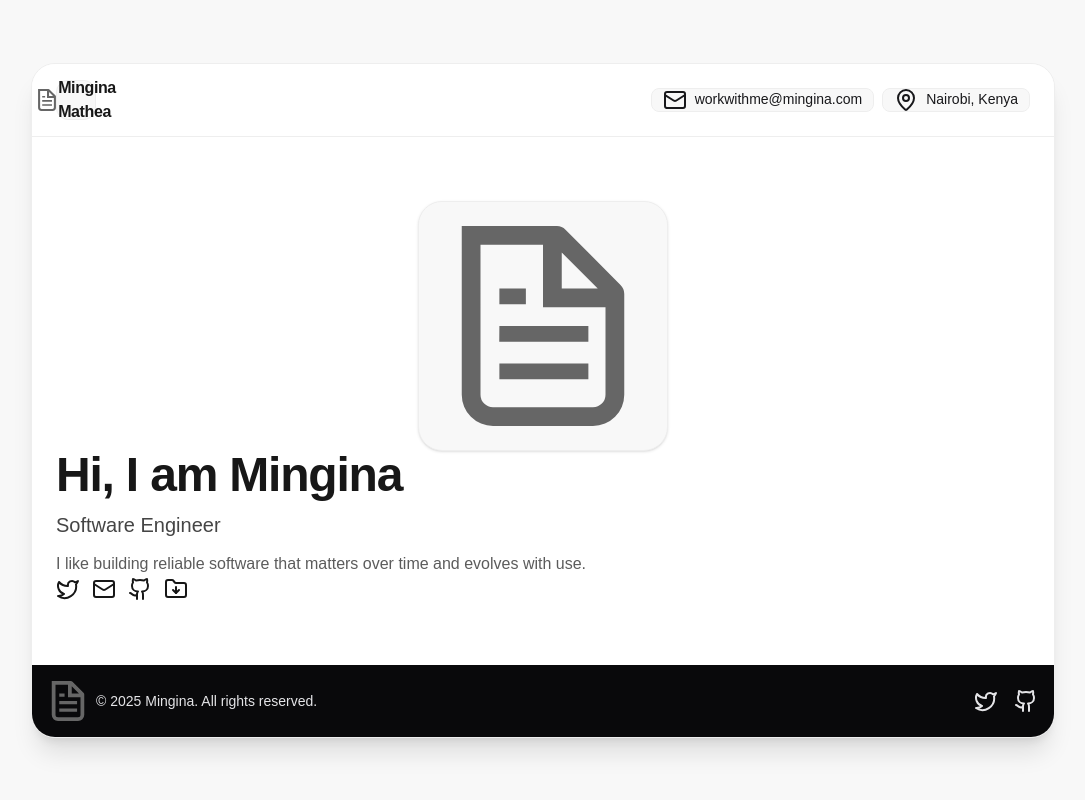
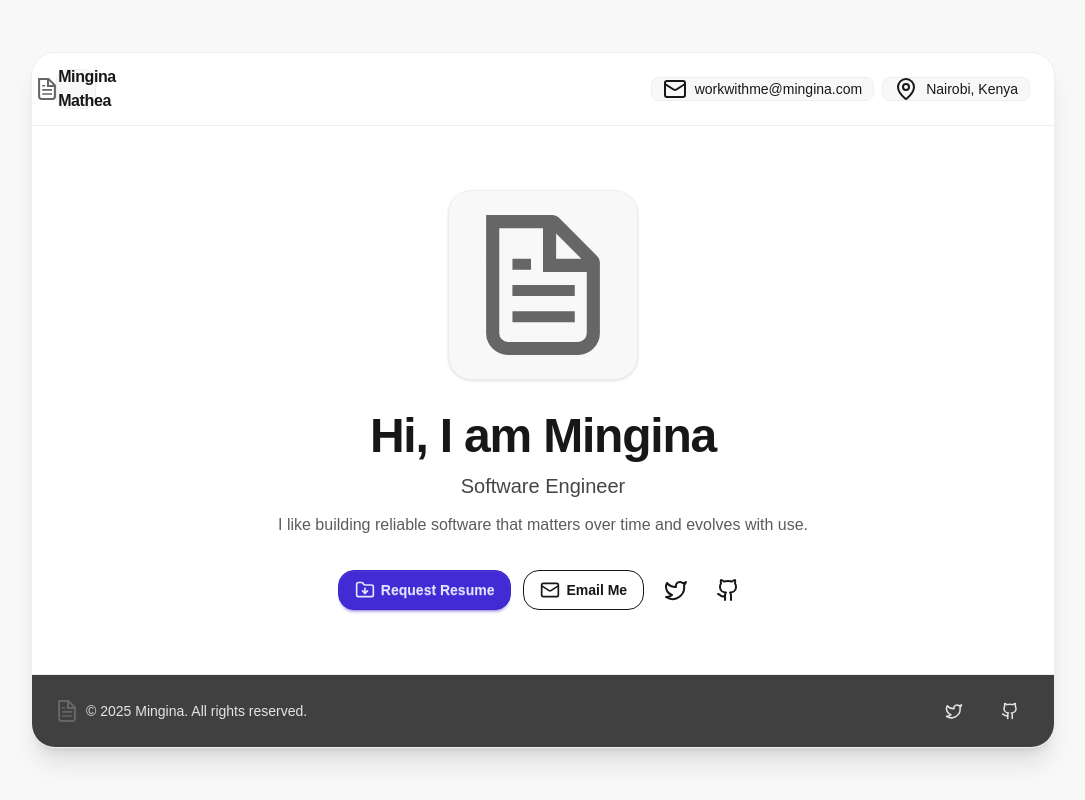
Before and after one commit to mmathea1/mingina.com, a Next.js app: page / in a window 1280 px wide. Shown: the whole page, without its empty margins (97-1182 px from the left). Built offline with nearby package versions, Linux system fonts and the light colour scheme.

Commit message:
improved links and social links

```diff
--- a/src/app/page.tsx
+++ b/src/app/page.tsx
@@ -15,6 +15,29 @@ const LINKS = {
   twitter: "https://x.com/mingina_mathea",
   resumeRequest: "",
 };
+
+function SocialLink({
+  href,
+  label,
+  children,
+}: {
+  href: string;
+  label: string;
+  children: React.ReactNode;
+}) {
+  return (
+    <Link
+      href={href}
+      target={href.startsWith("http") ? "_blank" : undefined}
+      rel={href.startsWith("http") ? "noreferrer" : undefined}
+      aria-label={label}
+      className="btn btn-ghost btn-circle hover:bg-base-200 focus; outline-none focus:ring focus:ring-primary/30"
+    >
+      {children}
+    </Link>
+  );
+}
+
 export default function Home() {
   return (
     <div className="flex items-center justify-center p-6 bg-base-200  min-h-screen">
@@ -51,14 +74,14 @@ export default function Home() {
             <div className="rounded-3xl border border-base-300 bg-base-200 p-6 shadow-sm">
               <Image
                 src={minginaLogo}
-                height={200}
-                width={200}
+                height={140}
+                width={140}
                 alt="Mingina Profile Picture"
                 priority
               />
             </div>
           </div>
-          <div className="space-y-3">
+          <div className="space-y-3 items-center text-center mt-8 mb-6 flex flex-col">
             <h1 className="text-4xl md:text-5xl font-bold tracking-tight">
               Hi, I am Mingina
             </h1>
@@ -69,28 +92,50 @@ export default function Home() {
             </p>
           </div>
 
-
-          <div className="flex flex-wrap gap-3">
-            <Twitter size={24} />
-            <Mail size={24} />
-            <Github size={24} />
-            <FolderDown size={24} />
+          <div className="flex flex-wrap items-center justify-center gap-3 pt-2">
+            <Link
+              className="btn btn-primary rounded-2xl"
+              href={LINKS.resumeRequest}
+              target="_blank"
+              rel="noopener noreferrer"
+            >
+              <FolderDown className="h-5 w-5" /> Request Resume
+            </Link>
+            <Link
+              className="btn btn-outline rounded-2xl"
+              href={`mailto:${LINKS.email}`}
+              target="_blank"
+              rel="noopener noreferrer"
+            >
+              <Mail className="w-5 h-5" /> Email Me
+            </Link>
+            <SocialLink href={LINKS.twitter} label="Follow me on Twitter">
+              <Twitter size={24} />
+            </SocialLink>
+            <SocialLink href={LINKS.github} label="Follow me on GitHub">
+              <Github size={24} />
+            </SocialLink>
           </div>
         </main>
-        <footer className="footer sm:footer-horizontal bg-neutral text-neutral-content items-center p-4 gap-6">
+
+        <footer className="footer sm:footer-horizontal bg-neutral-700 text-neutral-content flex flex-col sm:flex-row items-center justify-between gap-4 px-6 py-4 border-t border-base-300">
           <aside className="grid-flow-col items-center">
             <Image
               src={minginaLogo}
               alt="Mingina Logo"
-              width="40"
-              height="40"
+              width={22}
+              height={22}
             />
             <p>© {new Date().getFullYear()} Mingina. All rights reserved.</p>
           </aside>
-          <nav className="grid-flow-col gap-4 md:place-self-center md:justify-self-end">
-            <Twitter size={24} />
-            <Github size={24} />
-          </nav>
+          <div className="grid-flow-col gap-4 md:place-self-center md:justify-self-end">
+            <SocialLink href={LINKS.twitter} label="Follow me on Twitter">
+              <Twitter size={18} />
+            </SocialLink>
+            <SocialLink href={LINKS.github} label="Follow me on GitHub">
+              <Github size={18} />
+            </SocialLink>
+          </div>
         </footer>
       </div>
     </div>
```
